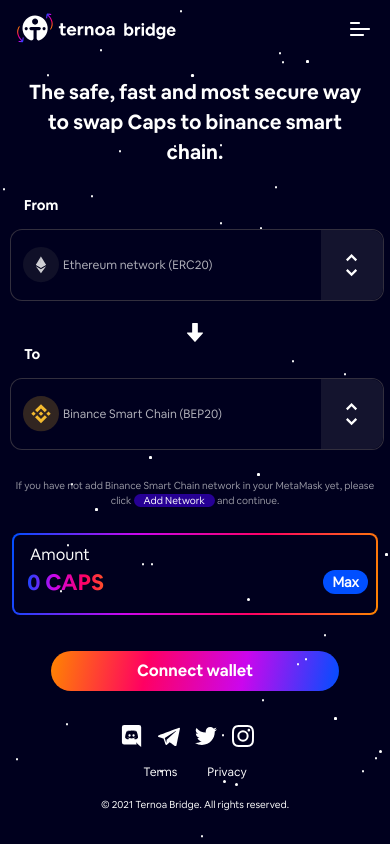
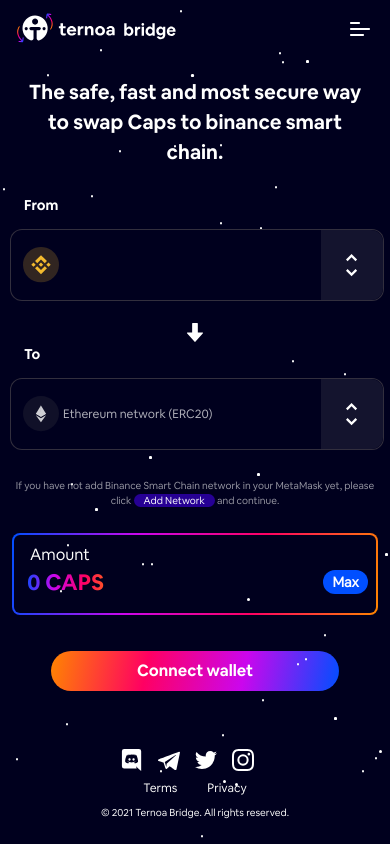
Before and after one commit to sailing-dev/chainbridge-frontend, a Next.js app: page / in a window 390 px wide. Built offline with nearby package versions, Linux system fonts and the light colour scheme; what @walletconnect/web3-provider would draw is missing.

Commit message:
footer try fix on small screens

```diff
--- a/components/base/Footer/Footer.tsx
+++ b/components/base/Footer/Footer.tsx
@@ -7,8 +7,8 @@
 
 const Footer: React.FC<{}> = () => {
     return(
-        <div className={style.footer + " row"}>
-            <div className={"col-md-6 col-12 mb-3 d-flex align-items-center justify-content-center justify-content-md-start"}>
+        <div className={style.footer + " row pt-3"}>
+            <div className={"col-md-6 col-12 mb-2 d-flex align-items-center justify-content-center justify-content-md-start"}>
                 <a
                     href="https://discord.gg/cNZTGtGJNR"
                     target="_blank"
@@ -38,7 +38,7 @@
                     <Instagram className={style.socialLogo}/>
                 </a>
             </div>
-            <div className={"col-md-6 col-12 mb-3 d-flex align-items-center justify-content-center justify-content-md-end"}>
+            <div className={"col-md-6 col-12 mb-2 d-flex align-items-center justify-content-center justify-content-md-end"}>
                 <a
                     href="https://intercom.help/ternoa/fr/collections/2774679-legal"
                     target="_blank"
@@ -56,10 +56,10 @@
                     Privacy
                 </a>
             </div>
-            <div className={"d-none d-md-block col-md-6 mb-3 d-flex flex-row align-items-center justify-content-left"}>
+            <div className={"d-none d-md-block col-md-6 mb-2 d-flex flex-row align-items-center justify-content-left"}>
                 <p className={style.footerCopyright}>© 2021 Ternoa Bridge developed and designed by ternoa.com. All rights reserved.</p>
             </div>
-            <div className={"d-md-none col-12 mb-3 d-flex flex-row align-items-center justify-content-center"}>
+            <div className={"d-md-none col-12 mb-2 d-flex flex-row align-items-center justify-content-center"}>
                 <p className={style.footerCopyright}>© 2021 Ternoa Bridge. All rights reserved.</p>
             </div>
         </div>
--- a/components/home-connected/HomeConnected.tsx
+++ b/components/home-connected/HomeConnected.tsx
@@ -30,12 +30,12 @@
     const dispatch = useAppDispatch()
     const userWallet = useAppSelector((state) => state.user.userWallet)
     const [capsToSwap, setCapsToSwap] = useState(0)
-    const [popupConfirmationOpen, setPopupConfirmationOpen] = useState(false)
-    const [popupConnectionOpen, setPopupConnectionOpen] = useState(false)
     const [selectedOptionFrom, setSelectedOptionFrom] = useState<Option | null>(options[0])
     const [isCapsInputFocused, setIsCapsInputFocused] = useState(false)
     const [isWindowEthAvailable, setIsWindowEthAvailable] = useState(false)
-    const [warningSelectedNetworkFrom,setWarningSelectedNetworkFrom] = useState(false)
+    const [popupConfirmationOpen, setPopupConfirmationOpen] = useState(false)
+    const [popupConnectionOpen, setPopupConnectionOpen] = useState(false)
+    const [warningSelectedNetworkFromOpen,setWarningSelectedNetworkFromOpen] = useState(false)
     const isAbleToSwap = capsToSwap && userWallet && userWallet.capsAmount && capsToSwap > 0 && capsToSwap <= userWallet.capsAmount
     const userWalletChainType = userWallet ? userWallet.chainType : null
     const maxCapsToSwap = 10000
@@ -54,7 +54,12 @@
     useEffect(() => {
         updateProviderBalance()
         setCapsToSwap(0)
-    }, [userWalletChainType, selectedOptionFrom?.value])
+    }, [selectedOptionFrom?.value])
+    useEffect(()=>{
+        updateProviderBalance()
+        setCapsToSwap(0)
+        setSelectedOptionFrom(options.filter(x => x.value == userWalletChainType)[0])
+    }, [userWalletChainType])
     const handleChange = (option: Option, isFrom: boolean) => {
         if (isFrom) {
             setSelectedOptionFrom(option)
@@ -66,7 +71,7 @@
     const handleNext = () => {
         if (isAbleToSwap || true){
             if (selectedOptionFrom?.value !== userWallet.chainType){
-                setWarningSelectedNetworkFrom(true)
+                setWarningSelectedNetworkFromOpen(true)
             }else{
                 setPopupConfirmationOpen(true)
             }
@@ -280,14 +285,14 @@
                 <GenericModal
                     isClosable={true}
                     isModalError={true}
-                    open={warningSelectedNetworkFrom}
-                    setOpen={setWarningSelectedNetworkFrom}
+                    open={warningSelectedNetworkFromOpen}
+                    setOpen={setWarningSelectedNetworkFromOpen}
                 >
                     <div className={style.errorNetworkLabel}>
                         Please initiate transaction from the network you're connected to.
                     </div>
                     <div className={"py-3"}>
-                        <a className={"btn btn-outline-error rounded-pill"} onClick={() => setWarningSelectedNetworkFrom(false)}>
+                        <a className={"btn btn-outline-error rounded-pill"} onClick={() => setWarningSelectedNetworkFromOpen(false)}>
                             <div className={"d-flex align-items-center justify-content-center px-2"}>
                                 Got it
                             </div>
--- a/styles/globals.scss
+++ b/styles/globals.scss
@@ -65,10 +65,8 @@
 .mainContainer {
   display: flex;
   flex-direction: column;
-  height: 100vh;
+  min-height: 100vh;
+  height: auto;
   width: 100%;
   overflow: auto;
 }
-.full-height {
-  height: 100vh;
-}
```
